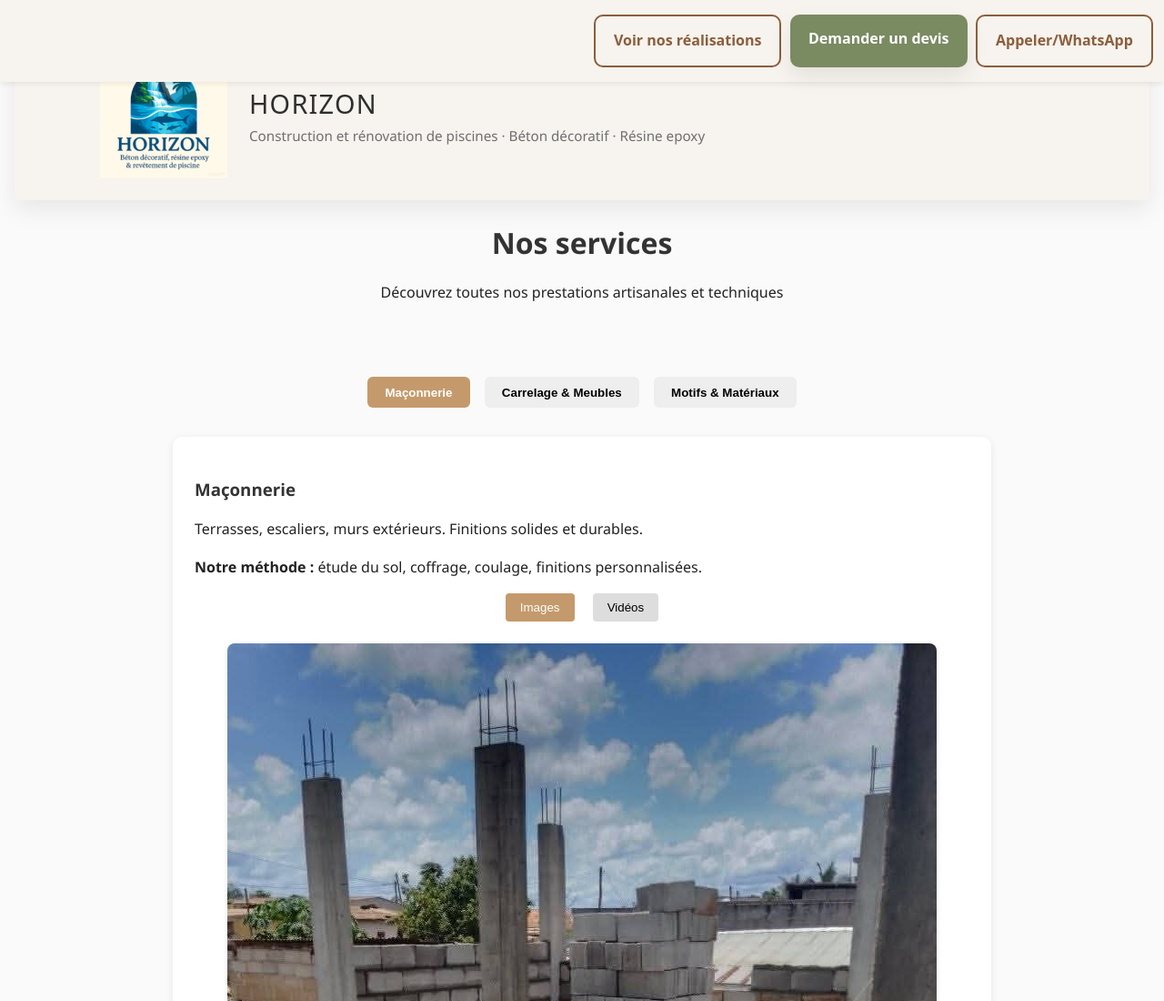
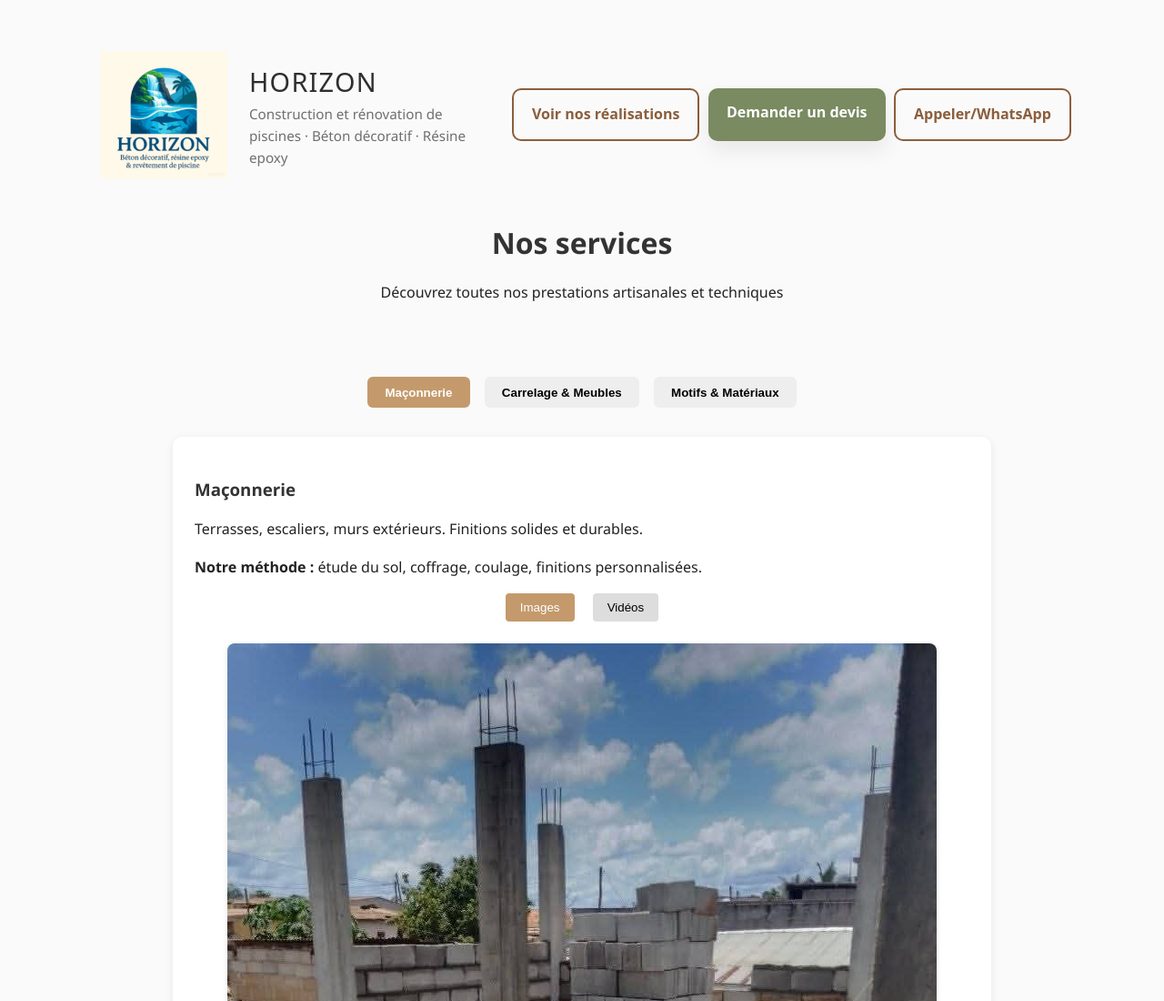
Before and after one commit to BDEMNA/Horizon, a plain HTML site: page services.html in a window 1280 px wide. Shown: the top 1100 px of the page at 91% size. Drawn offline with Linux system fonts and the light colour scheme.

Commit message:
Update style-services.css

```diff
--- a/style-services.css
+++ b/style-services.css
@@ -76,23 +76,9 @@
 /* -----------------------------
    En-tête avec logo
 ------------------------------ */
-.site-header {
-  position: sticky;
-  top: 0;
-  z-index: 100;
-  background: var(--creme);
-  box-shadow: var(--shadow-soft);
-}
-.header-actions {
-  position: fixed;
-  top: 0;
-  left: 0;
-  right: 0;
-  z-index: 100;
-  background: var(--creme);
-  padding: 1rem 0.75rem;
-  box-shadow: 0 2px 6px rgba(0, 0, 0, 0.08);
-}
+
+
+
 
 .header-content {
   display: grid;
```
